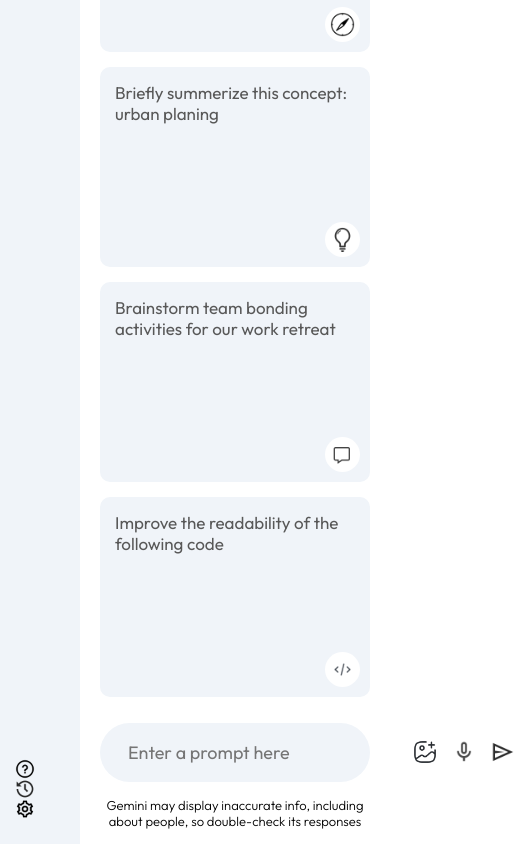
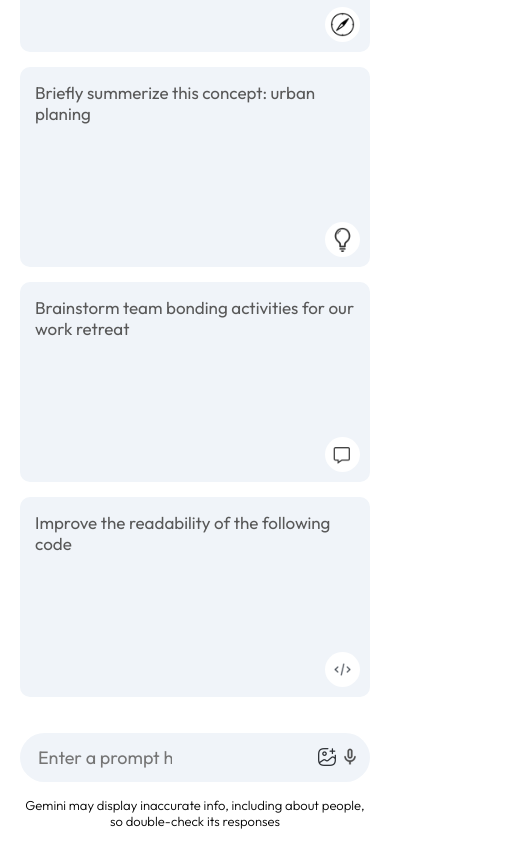
Before and after one commit to PraveenaRupasingha/Gemini_Clone, a React (Vite) app: page / in a window 390 px wide. Shown: the part 672-1516 px from the top of the page, 515 px wide, since content can reach past the window. Built offline with nearby package versions, Linux system fonts and the light colour scheme.

Commit message:
css changes including responsive

```diff
--- a/src/components/Main/Main.css
+++ b/src/components/Main/Main.css
@@ -124,6 +124,10 @@
     overflow-y: scroll;
 }
 
+.result::-webkit-scrollbar{
+    display: none;
+}
+
 .result-title{
     margin: 40px 0px;
     display: flex;
@@ -174,3 +178,19 @@
     font-weight: 300;
     line-height: 1.8;
 }
+
+@media (max-width:600px){
+    .main-bottom input{
+        flex: none;
+        width: 150px;
+    }
+    .main-bottom img{
+        width: 20px;
+    }
+    .search-box{
+        padding: 5px 10px;
+    }
+    .search-box div{
+        gap: 3px;
+    }
+}
--- a/src/components/Main/Main.jsx
+++ b/src/components/Main/Main.jsx
@@ -69,7 +69,7 @@ const Main = () => {
                         <div>
                             <img src={assets.gallery_icon} alt=''/>
                             <img src={assets.mic_icon} alt=''/>
-                            <img onClick={()=>onSent()} src={assets.send_icon} alt=''/>
+                            {input?<img onClick={()=>onSent()} src={assets.send_icon} alt=''/>:null}
                         </div>
                     </div>
                     <p className='bottom-info'>
--- a/src/components/Sidebar/Sidebar.css
+++ b/src/components/Sidebar/Sidebar.css
@@ -22,7 +22,7 @@
     display: inline-flex;
     align-items: center;
     gap: 10px;
-    padding: 10px 15px;
+    padding: 10px 35px 10px 15px;
     background-color: #e6eaf1;
     border-radius: 50px;
     font-size: 14px;
@@ -32,18 +32,21 @@
 .sidebar .recent{
     display: flex;
     flex-direction: column;
+    animation: fadeIn 1.5s;
 }
 
 .sidebar .recent-title{
     margin-top: 30px;
     margin-bottom: 20px;
+
 }
 
 .sidebar .recent-entry{
     display: flex;
     align-items: start;
     gap: 10px;
-    padding-right: 40px;
+    padding: 10px 40px 10px 10px;
+    margin-bottom: 10px;
     border-radius: 50px;
     color: #282828;
     cursor: pointer;
@@ -62,3 +65,9 @@
     padding-right: 10px;
     cursor: pointer;
 }
+
+@media (max-width:600px){
+    .sidebar{
+        display: none;
+    }
+}
--- a/src/index.css
+++ b/src/index.css
@@ -9,4 +9,13 @@
 #root{
   min-height: 100vh;
   display: flex;
+  animation: fadeIn 1.5s;
 }
+@keyframes fadeIn {
+  0%{
+    opacity: 0;
+  }
+  100%{
+    opacity: 1;
+  }
+}
```
